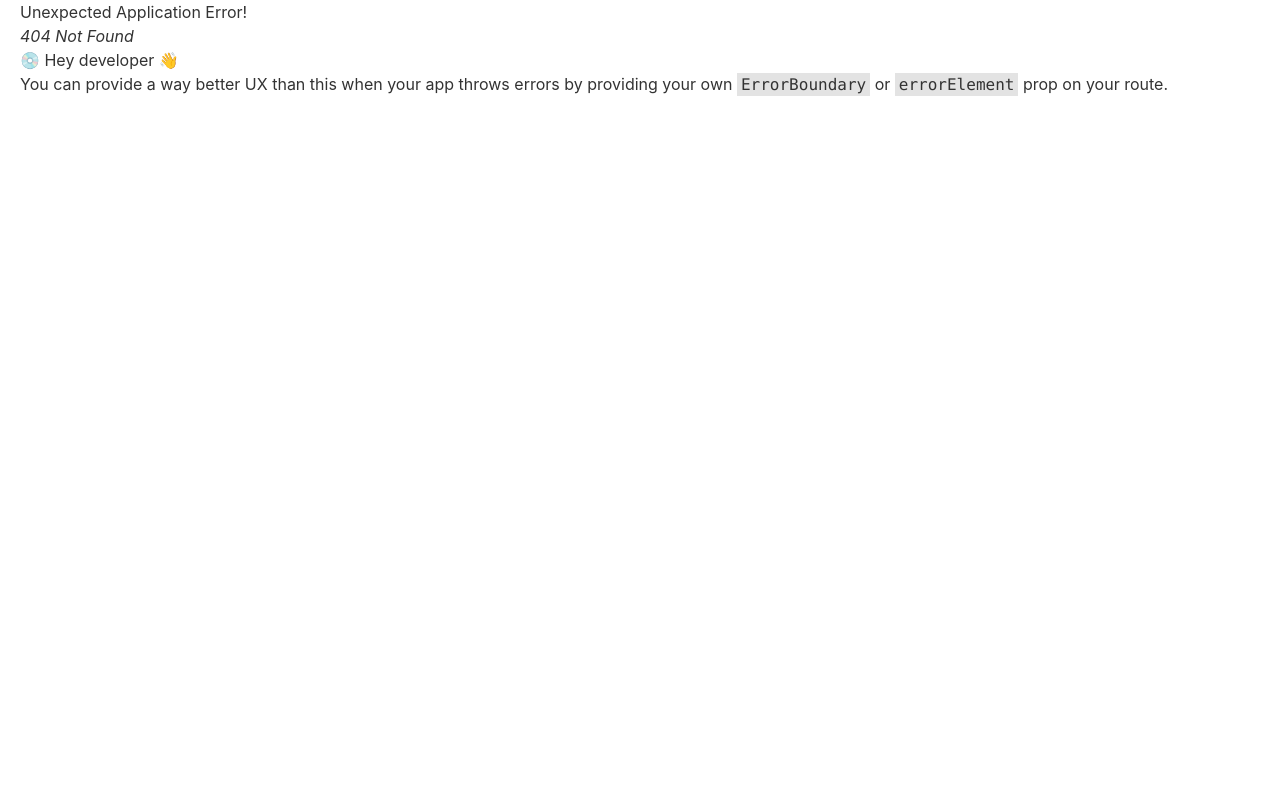
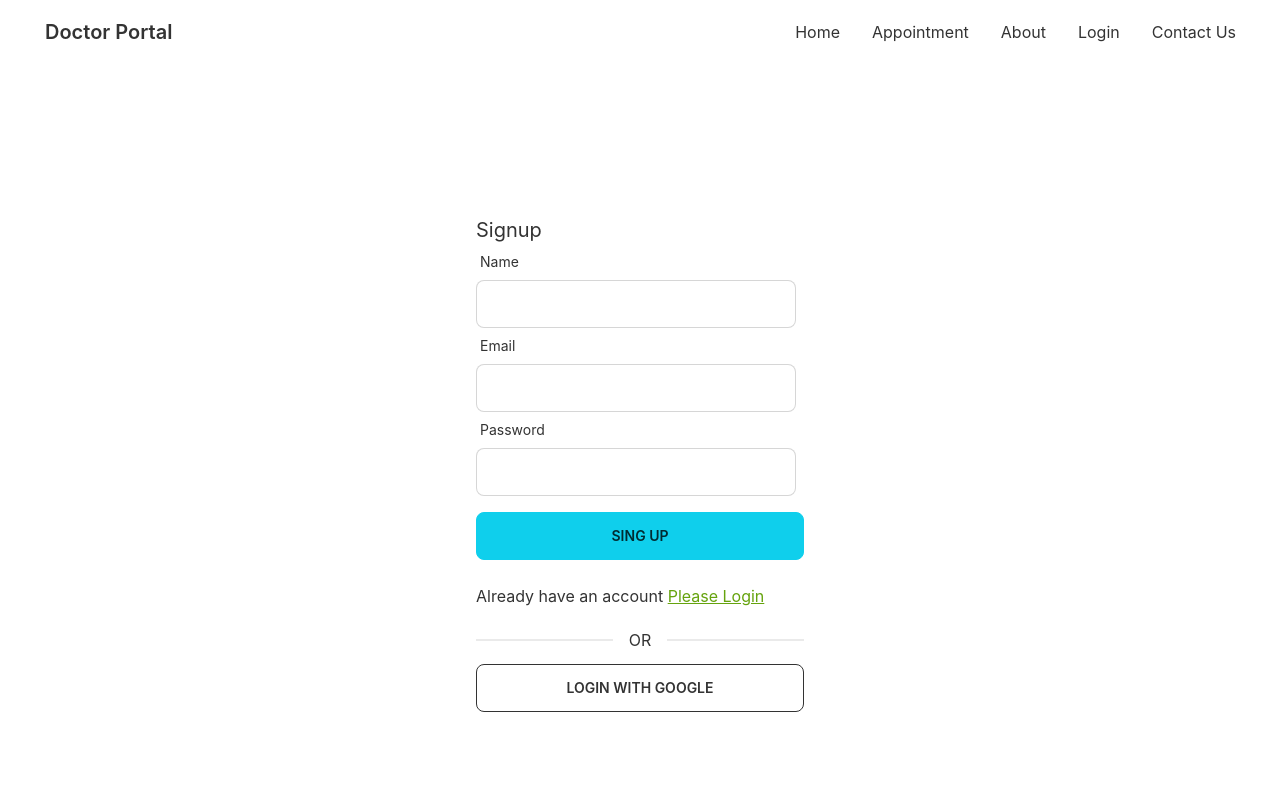
Before and after one commit to tonmoy3673/Doctor-Website, a React (Create React App) app: page /signup in a window 1280 px wide. Before the commit this address had no page. Shown: the top 800 px of the page. Built offline with nearby package versions, Linux system fonts and the light colour scheme.

Commit message:
set login page

```diff
--- a/package.json
+++ b/package.json
@@ -8,9 +8,11 @@
     "@testing-library/user-event": "^13.5.0",
     "daisyui": "^2.40.1",
     "date-fns": "^2.29.3",
+    "firebase": "^9.14.0",
     "react": "^18.2.0",
     "react-day-picker": "^8.3.6",
     "react-dom": "^18.2.0",
+    "react-hook-form": "^7.39.4",
     "react-icons": "^4.6.0",
     "react-router-dom": "^6.4.3",
     "react-scripts": "5.0.1",
--- a/src/Pages/Login/Login.js
+++ b/src/Pages/Login/Login.js
@@ -1,9 +1,56 @@
-import React from 'react';
+
+
+import { useForm } from 'react-hook-form';
+import { Link } from 'react-router-dom';
+
 
 const Login = () => {
+    const { register, handleSubmit,formState: { errors } } = useForm();
+
+    const handleLogin=data=>{
+        console.log(data);
+
+    }
     return (
-        <div>
-            <h3>This is login page</h3>
+        <div className='h-[800px] flex justify-center items-center'>
+            <div className='w-96 p-7'>
+                <h2 className='text-xl'>Login</h2>
+                <form onSubmit={handleSubmit(handleLogin)}>
+
+
+                    <div className="form-control w-full max-w-xs">
+                        <label className="label">
+                            <span className="label-text">Email</span>
+
+                        </label>
+                        <input type="email" {...register("email",{required:"Email Address is required"})} className="input input-bordered w-full max-w-xs"/>
+                        {errors.email && <p role="alert" className='text-red-600'>{errors.email?.message}</p>}
+                    </div>
+
+                    <div className="form-control w-full max-w-xs">
+                        <label className="label">
+                            <span className="label-text">Password</span>
+
+                        </label>
+                        <input type="password" {...register("password",{required:"Password is required",
+                        minLength:{value:2,message:'Password must be 6 character or longer'}
+
+                        })} className="input input-bordered w-full max-w-xs"/>
+
+                        <label className="label">
+                        {errors.password && <p role="alert" className='text-red-600'>{errors.password?.message}</p>}
+                            <span className="label-text">Forget Password?</span>
+
+                        </label>
+                    </div>
+
+
+                    <input type="submit" className='btn btn-primary w-full' value='Login' />
+                </form>
+                <p className='py-2'>New to Doctor Portal <Link to='/signup' className='text-lime-600 underline'>Create an account</Link></p>
+                <div className="divider">OR</div>
+                <button className='btn btn-outline w-full'>Login With Google</button>
+            </div>
         </div>
     );
 };
--- /dev/null
+++ b/src/Pages/Signup/Signup.js
@@ -0,0 +1,70 @@
+import React from 'react';
+import { useForm } from 'react-hook-form';
+import { Link } from 'react-router-dom';
+
+const Signup = () => {
+
+    const {register,handleSubmit,formState: { errors }}=useForm();
+
+    const handleSignup=data=>{
+
+    }
+
+    return (
+        <div className='h-[800px] flex justify-center items-center'>
+            <div className='w-96 p-7'>
+                <h2 className='text-xl'>Signup</h2>
+                <form onSubmit={handleSubmit(handleSignup)}>
+                <div className="form-control w-full max-w-xs">
+                        <label className="label">
+                            <span className="label-text">Name</span>
+
+                        </label>
+                        <input type="text" {...register("name",{
+                            required:'Name is required'
+                        })} className="input input-bordered w-full max-w-xs"/>
+                        {errors.name && <p role='alert' className='text-red-600'>{errors.name?.message}</p>}
+                    </div>
+
+                    <div className="form-control w-full max-w-xs">
+                        <label className="label">
+                            <span className="label-text">Email</span>
+
+                        </label>
+                        <input {...register("email",{
+                            required:"Email is required"
+                        })} type="email"  className="input input-bordered w-full max-w-xs"/>
+                        {errors.email && <p role='alert' className='text-red-600'>{errors.email?.message}</p>}
+
+                    </div>
+
+                    <div className="form-control w-full max-w-xs">
+                        <label className="label">
+                            <span className="label-text">Password</span>
+
+                        </label>
+                        <input type="password"
+                        {...register("password",{
+                            required:'Password is required',
+                            minLength:{value:6,message: "Password must be 6 character long"},
+                            pattern:{value:/^(?=.*[A-Z].*[A-Z])(?=.*[!@#$&*])(?=.*[0-9].*[0-9])(?=.*[a-z].*[a-z].*[a-z]).{8}$/,message:'Password must be strong'}
+                        })}
+                        className="input input-bordered w-full max-w-xs" />
+                        {errors.password && <p role='alert' className='text-red-600'>{errors.password?.message}</p>}
+
+                    </div>
+
+
+                   <div className='py-4'>
+                   <input type="submit" className='btn btn-primary w-full' value='sing Up'/>
+                   </div>
+                </form>
+                <p className='py-2'>Already have an account <Link to='/login' className='text-lime-600 underline'>Please Login</Link></p>
+                <div className="divider">OR</div>
+                <button className='btn btn-outline w-full'>Login With Google</button>
+            </div>
+        </div>
+    );
+};
+
+export default Signup;
--- a/src/Routes/router.js
+++ b/src/Routes/router.js
@@ -3,6 +3,7 @@
 import Appointment from "../Pages/Appointment/Appointment/Appointment";
 import Home from "../Pages/Home/Home/Home";
 import Login from "../Pages/Login/Login";
+import Signup from "../Pages/Signup/Signup";
 
 export const router=createBrowserRouter([
     {
@@ -23,6 +24,10 @@
                 element:<Login></Login>
             },
             {
+                path:'/signup',
+                element:<Signup></Signup>
+            },
+            {
                 path:'/appointment',
                 element:<Appointment></Appointment>
             }
--- /dev/null
+++ b/src/firebase.config.js
@@ -0,0 +1,18 @@
+// Import the functions you need from the SDKs you need
+import { initializeApp } from "firebase/app";
+// TODO: Add SDKs for Firebase products that you want to use
+// https://firebase.google.com/docs/web/setup#available-libraries
+
+// Your web app's Firebase configuration
+const firebaseConfig = {
+  apiKey:process.env.REACT_APP_apiKey,
+  authDomain:process.env.REACT_APP_authDomain,
+  projectId: process.env.REACT_APP_projectId,
+  storageBucket:process.env.REACT_APP_storageBucket,
+  messagingSenderId:process.env.REACT_APP_messagingSenderId,
+  appId:process.env.REACT_APP_appId,
+};
+
+// Initialize Firebase
+const app = initializeApp(firebaseConfig);
+export default app
```
Also changed, not shown: 1 other file (tests, documents, lock files or other folders).
